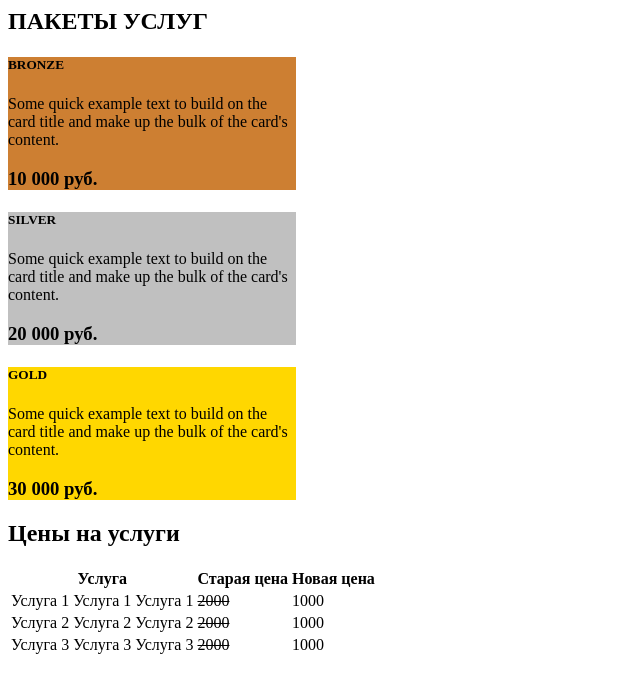
After one commit to Pavlov18/django_traning_website, a Django app: template templates/price.html in a window 1280 px wide. The commit adds this page. Shown: the top 693 px of the page, without its empty margins (0-640 px from the left). Run offline with Django 4.2, Linux system fonts and the light colour scheme; the template is opened without the code that fills it, so the values that code supplies are empty.

Commit message:
ПЕРВЫЙ ПРОЕКТ! 003 Разбивка шаблона

```diff
--- a/landingSite/static/style.css
+++ /dev/null
@@ -1,4 +0,0 @@
-.css_input {
-    color: yellow;
-    background-color: red;
-}
--- /dev/null
+++ b/templates/price.html
@@ -0,0 +1,60 @@
+ 	<section>
+  		<div class="container">
+  			<h1 class="text-3">ПАКЕТЫ УСЛУГ</h1>
+  			<div class="row justify-content-center">
+  				<div class="card product_card" style="width: 18rem; background-color: #cd7f32;">
+				  <div class="card-body">
+				    <h5 class="card-title">BRONZE</h5>
+				    <p class="card-text">Some quick example text to build on the card title and make up the bulk of the card's content.</p>
+				    <h3>10 000 руб.</h3>
+				  </div>
+				</div>
+				<div class="card product_card" style="width: 18rem; background-color: #c0c0c0;">
+				  <div class="card-body">
+				    <h5 class="card-title">SILVER</h5>
+				    <p class="card-text">Some quick example text to build on the card title and make up the bulk of the card's content.</p>
+				    <h3>20 000 руб.</h3>
+				  </div>
+				</div>
+				<div class="card product_card" style="width: 18rem; background-color: #ffd700;">
+				  <div class="card-body">
+				    <h5 class="card-title">GOLD</h5>
+				    <p class="card-text">Some quick example text to build on the card title and make up the bulk of the card's content.</p>
+				    <h3>30 000 руб.</h3>
+				  </div>
+				</div>
+  			</div>
+  		</div>
+  	</section>
+	 	<!-- Таблица -->
+  	<section>
+  		<div class="container">
+  			<h1 class="text-3">Цены на услуги</h1>
+  			<table class="table table_one">
+			  <thead class="thead-dark">
+			    <tr>
+			      <th scope="col">Услуга</th>
+			      <th scope="col">Старая цена</th>
+			      <th scope="col">Новая цена</th>
+			    </tr>
+			  </thead>
+			  <tbody>
+			    <tr>
+			      <td>Услуга 1 Услуга 1 Услуга 1</td>
+			      <td><del>2000</del></td>
+			      <td>1000</td>
+			    </tr>
+			    <tr>
+			      <td>Услуга 2 Услуга 2 Услуга 2</td>
+			      <td><del>2000</del></td>
+			      <td>1000</td>
+			    </tr>
+			    <tr>
+			      <td>Услуга 3 Услуга 3 Услуга 3</td>
+			      <td><del>2000</del></td>
+			      <td>1000</td>
+			    </tr>
+			  </tbody>
+			</table>
+  		</div>
+  	</section>
```
Also changed, not shown: templates/base.html (+52 -12 lines), templates/carousel.html (added, +36 -0 lines), templates/index.html (+31 -5 lines), templates/index_old.html (deleted, +0 -40 lines), templates/thanks_page.html (deleted, +0 -13 lines).
